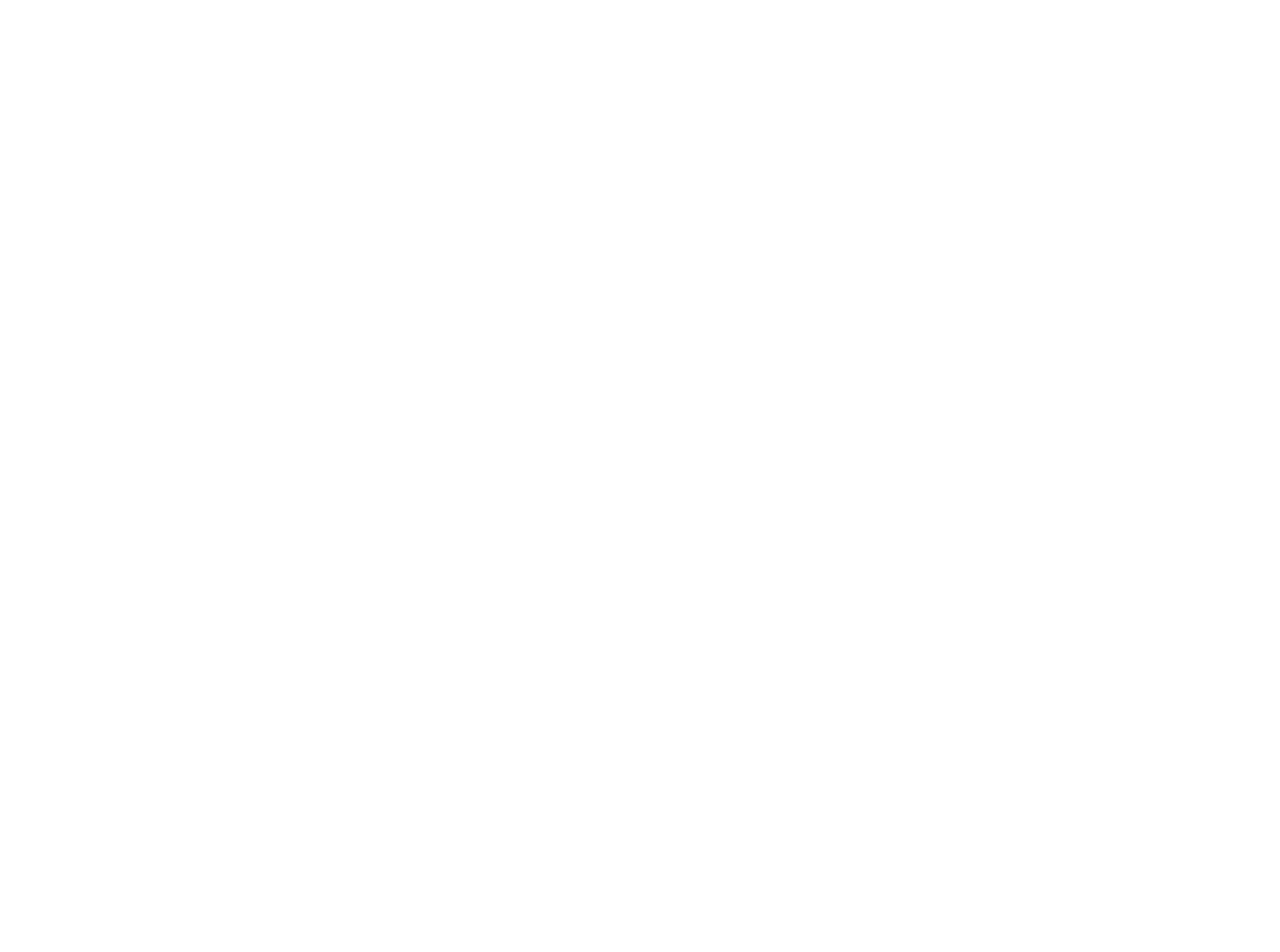
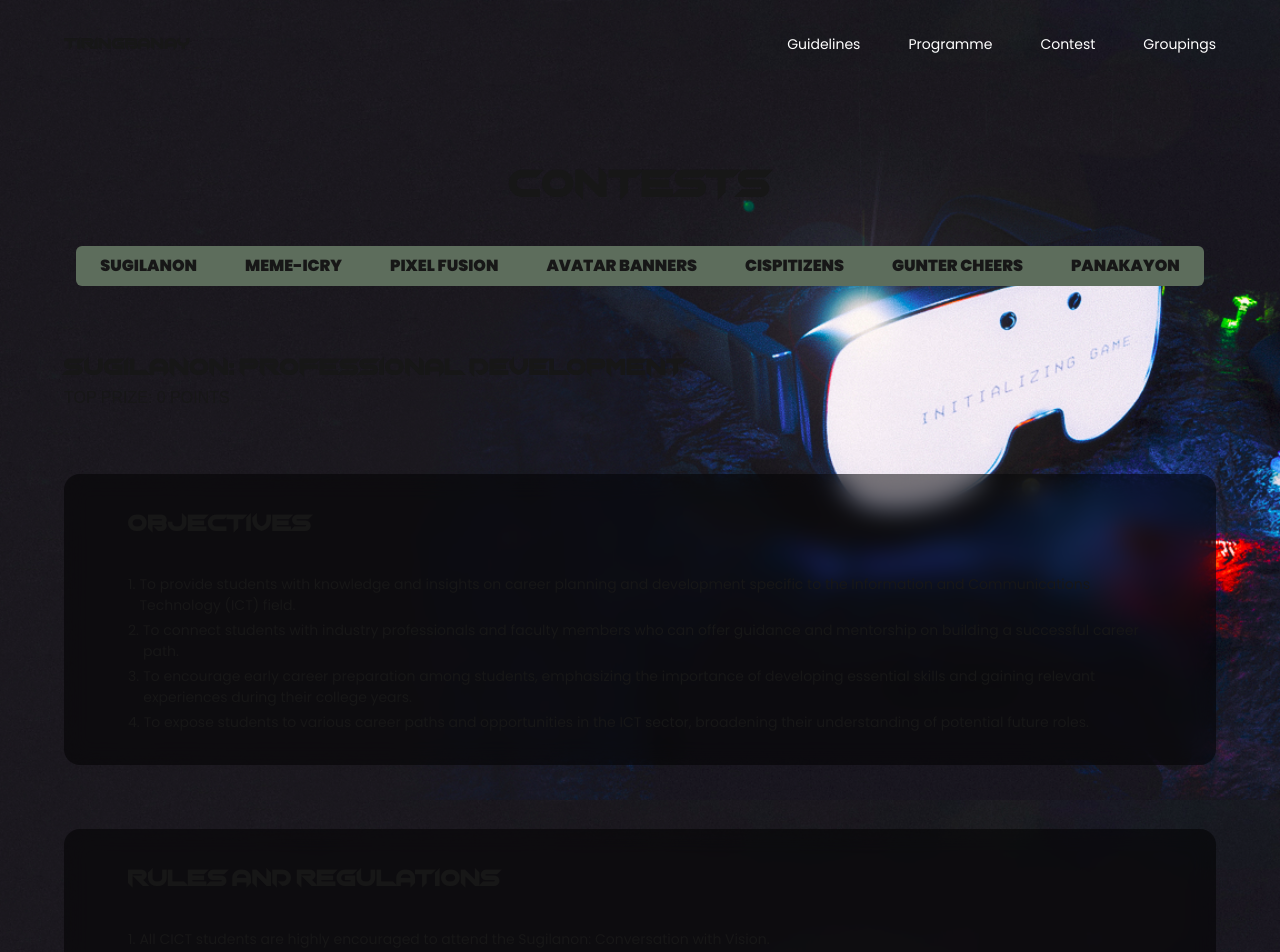
Before and after one commit to WVSU-CIPHER/Website-Directory-CICT-Tiringbanay-2024, a Next.js app: page /contests in a window 1280 px wide. Shown: the top 952 px of the page. Before the commit the page ends 800 px from the top, so only its background shows below. Built offline with nearby package versions, Linux system fonts and the light colour scheme.

Commit message:
sprint2/contests-page: finished designs and layout

```diff
--- a/src/app/contests/page.js
+++ b/src/app/contests/page.js
@@ -1,5 +1,147 @@
+"use client";
 
 
+
+
+
+import { chopsic } from "../layout";
+import { Poppins } from "next/font/google";
+import Link from "next/link";
+
+const poppins = Poppins({
+    weight: ["400", "900"],
+    variable: "--font-poppins",
+    subsets: ["latin"],
+});
+
+// Variables
+const objectives = [
+    "To provide students with knowledge and insights on career planning and development specific to the Information and Communications Technology (ICT) field.",
+    "To connect students with industry professionals and faculty members who can offer guidance and mentorship on building a successful career path.",
+    "To encourage early career preparation among students, emphasizing the importance of developing essential skills and gaining relevant experiences during their college years. ",
+    "To expose students to various career paths and opportunities in the ICT sector, broadening their understanding of potential future roles."
+]
+
+
+const rulesAndRegulations = [
+    "All CICT students are highly encouraged to attend the Sugilanon: Conversation with Vision.",
+    "Attendees are expected to maintain proper decorum during the entire talk.",
+    "Students are encouraged to actively listen and participate in the talk by asking relevant questions during the designated open forum session.",
+    "Any violations of the rules or guidelines may result in consequences such as the loss of participation points or further disciplinary action."
+]
+
+const contests = ["Sugilanon", "meme-icry", "pixel fusion", "avatar banners", "cispitizens", "gunter cheers", "panakayon"]
+
+function ContestsOptionPicker() {
+    return (
+        <div className="w-fit mx-auto px-[8px] py-[8px] bg-[#5D6D5C] rounded-md">
+            <div className="flex gap-[16px] w-full mx-auto items-center justify-between flex-wrap">
+                {contests.map((contest, index) => (
+                    <button key={index} className={`focus:bg-red-500 rounded uppercase  px-[16px] font-semibold ${poppins.className}`}>
+
+                        {contest}
+                    </button>
+                ))}
+
+            </div>
+
+        </div>
+    )
+}
+
+<button
+    className={`${poppins.className} leading-[11px] bg-[#2f5057] rounded-[8px] w-[158px] h-[37px] border-[#FFFFFF] border-[1px] tracking-[1px] text-[14px]`}
+>
+    <span className="uppercase text-[#FFFFFF] font-semibold">
+        About the Event
+    </span>
+</button>
+
+function ContestsHeader() {
+    const navigations = [
+        { name: "guidelines", href: "/guidelines" },
+        { name: "programme", href: "/programme" },
+        { name: "contest", href: "/contests" },
+        { name: "groupings", href: "/groupings" },
+    ];
+
+    return (
+        <div className="w-full fixed z-[100]  top-0 right-0 flex flex-col px-[64px] py-[32px]">
+            <nav className="max-w-[1400px] mx-auto w-full flex items-center justify-between">
+                <Link href="/">
+                    <span className="font-chopsic cursor-pointer">tiringbanay</span>
+                </Link>
+                <div className="flex links text-[14px]  items-center gap-[48px]">
+                    {navigations.map((navigation, index) => (
+                        <Link key={index} href={navigation.href}>
+                            <span className={`${poppins.className} text-white font-sans`}>
+                                {navigation.name.slice(0, 1).toUpperCase() +
+                                    navigation.name.slice(1)}
+                            </span>
+                        </Link>
+                    ))}
+                </div>
+            </nav>
+        </div>
+    );
+}
+
 export default function ContestsPage() {
+    return (
+        <div>
+            <ContestsHeader font={chopsic.variable} />
+            <div className="min-h-screen flex flex-col   justify-center items-center bg-tiringbanay bg-fixed bg-no-repeat bg-cover bg-center">
+                <div className="pb-2 w-full h-full flex flex-col ">
+
+                    <div className="  items-center justify-center flex flex-col  w-[90%] mx-auto pt-[90px]">
+                        <div className="py-[64px] flex flex-col w-full gap-[32px]">
+
+                            <h1 className={`${chopsic.className} text-[40px] text-center`}>
+                                contests
+                            </h1>
+                            <ContestsOptionPicker />
+                        </div>
+                        <div className="flex flex-col gap-[64px] w-full z-[200]">
+                            <div className="uppercase w-full flex flex-col justify-between">
+                                <h1 className={`${chopsic.className} text-[24px]`}>sugilanon: professional development</h1>
+                                <p className="uppercase">top prize: 0 points</p>
+                            </div>
+
+                            <div className="w-full rounded-2xl px-[64px] h-fit py-[32px] gap-[32px] backdrop-blur-md flex flex-col bg-black/50 ">
+                                {/* timeline */}
+                                <h1 className={`${chopsic.className} text-[24px]`}>objectives</h1>
+                                <div className="flex flex-col w-full gap-1">
+                                    {objectives.map((objective, index) => (
+                                        <div className="flex gap-1">
+                                            <p className={`${poppins.className} text-[14px]`}>{index + 1}.</p>
+                                            <p className={`${poppins.className} text-[14px]`}>{objective}</p>
+                                        </div>
+
+                                    ))}
+                                </div>
+                            </div>
+                            <div className="w-full rounded-2xl px-[64px] h-fit py-[32px] gap-[32px] backdrop-blur-md flex flex-col bg-black/50 ">
+                                {/* timeline */}
+                                <h1 className={`${chopsic.className} text-[24px]`}>Rules and Regulations</h1>
+                                <div className="flex flex-col w-full gap-1">
+                                    {rulesAndRegulations.map((rules, index) => (
+                                        <div className="flex gap-1">
+                                            <p className={`${poppins.className} text-[14px]`}>{index + 1}.</p>
+                                            <p className={`${poppins.className} text-[14px]`}>{rules}</p>
+                                        </div>
+
+                                    ))}
+                                </div>
+                            </div>
+                        </div>
+                    </div>
+                </div>
+
+            </div>
+
+
+        </div>
+    );
+
 
 }
--- a/src/app/globals.css
+++ b/src/app/globals.css
@@ -39,3 +39,8 @@ body {
   font-weight: normal;
   font-style: normal;
 }
+
+
+.bg-tiringbanay {
+  background-image: url("./public/assets/images/background.png");
+}
--- a/src/app/layout.js
+++ b/src/app/layout.js
@@ -14,7 +14,7 @@ const geistMono = localFont({
 });
 
 
-export const metadata = {
+const metadata = {
   title: "Create Next App",
   description: "Generated by create next app",
 };
--- a/tailwind.config.js
+++ b/tailwind.config.js
@@ -16,7 +16,6 @@ module.exports = {
       },
       backgroundImage: {
         'sea2': 'url("https://images.unsplash.com/photo-1524704654690-b56c05c78a00?ixlib=rb-4.0.3&ixid=MnwxMjA3fDB8MHxwaG90by1wYWdlfHx8fGVufDB8fHx8&auto=format&fit=crop&w=1169&q=80")',
-        'tiringbanay': "url('./src/app/public/assets/images/background.jpg')"
       },
       boxShadow: {
         'text-custom': '0 4px 8px rgba(129, 236, 222, 0.5)', //Blue shadow
```
Also changed, not shown: src/app/public/assets/images/background.png (added).
